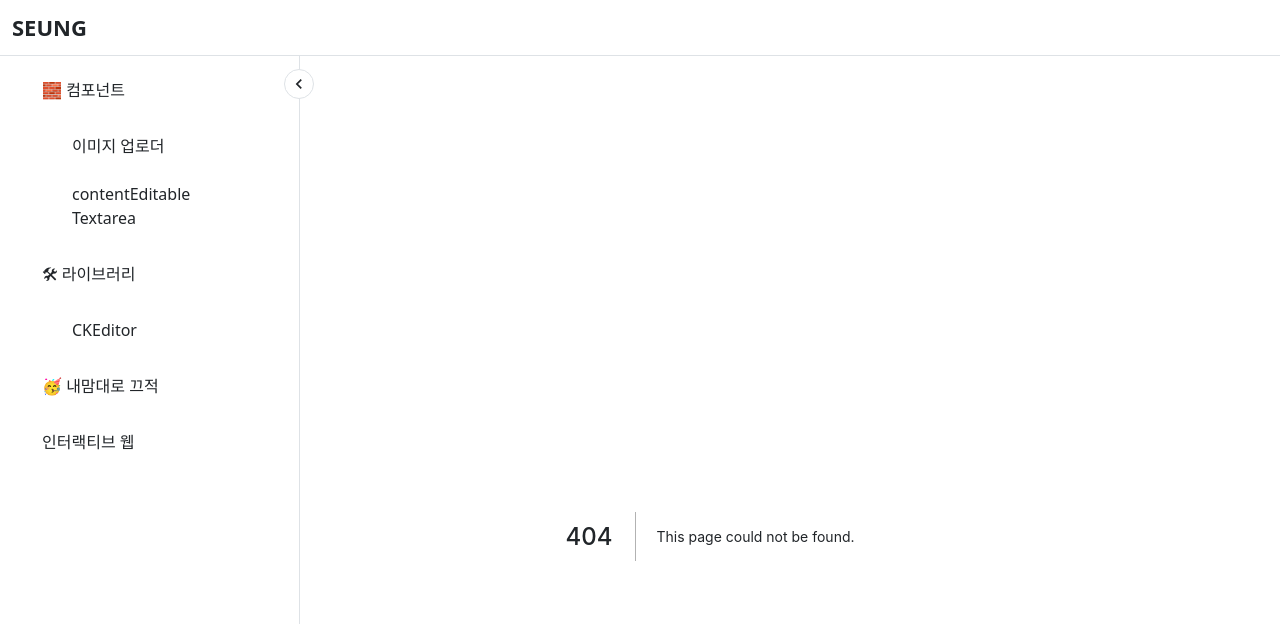
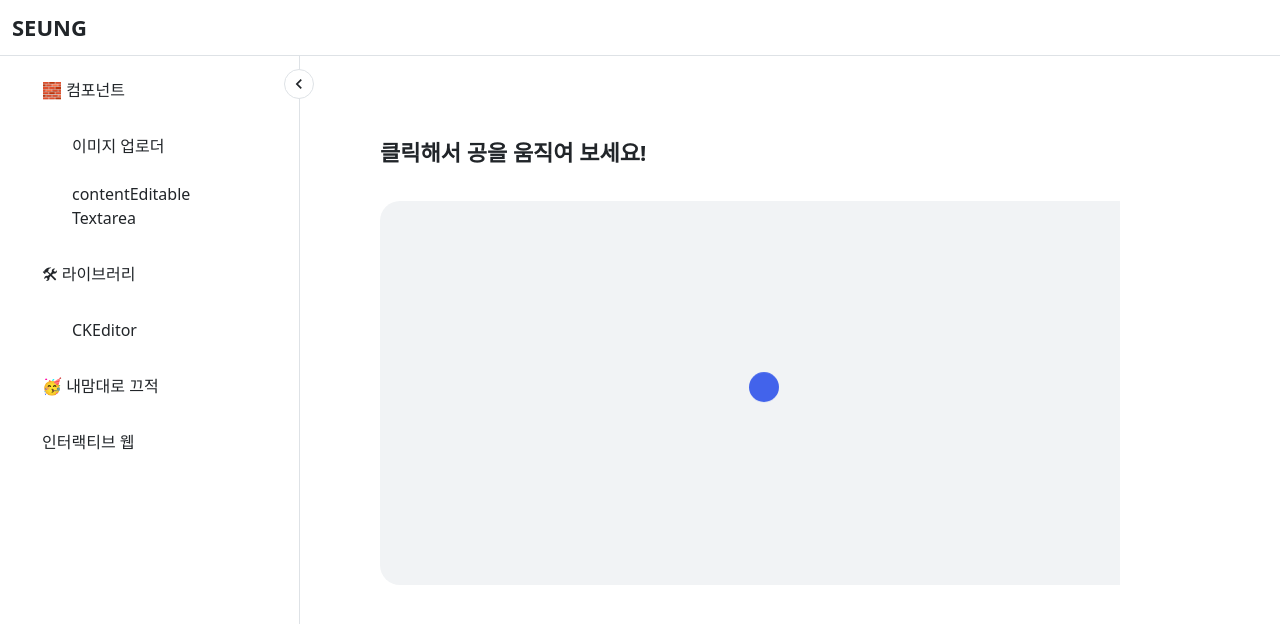
Before and after one commit to sseung95/playground, a Next.js app: page /interactive/ball in a window 1280 px wide. Before the commit this address had no page. Shown: the top 624 px of the page. Built offline with nearby package versions, Linux system fonts and the light colour scheme; a web font is replaced by a local one.

Commit message:
feat: 화면 클릭해서 공 움직이기

```diff
--- /dev/null
+++ b/pages/interactive/ball.tsx
@@ -0,0 +1,7 @@
+import BallContainer from '@/src/container/interactive/BallContainer';
+
+const ball = () => {
+  return <BallContainer />;
+};
+
+export default ball;
--- /dev/null
+++ b/src/container/interactive/BallContainer.tsx
@@ -0,0 +1,93 @@
+import { MouseEvent, useRef, useState } from 'react';
+import styled from '@emotion/styled';
+import { css, keyframes } from '@emotion/react';
+import { BoxSC } from '@/styles/components/common';
+import { color } from '@/styles/color';
+
+const BALL_SIZE = 30;
+
+const BallContainer = () => {
+  const [position, setPosition] = useState({ x: 0, y: 0 });
+  const [isStart, setIsStart] = useState(false);
+  const ballRef = useRef(null);
+
+  const handleClickStage = (e: MouseEvent<HTMLElement>) => {
+    if (!ballRef.current) return;
+
+    setIsStart(true);
+
+    const ballEl = ballRef.current as HTMLElement;
+
+    const x = e.clientX - ballEl.offsetLeft - BALL_SIZE / 2;
+    const y = e.clientY - ballEl.offsetTop - BALL_SIZE / 2;
+
+    setPosition({ x, y });
+  };
+
+  return (
+    <BoxSC.Box>
+      <BoxSC.BoxTitle>클릭해서 공을 움직여 보세요!</BoxSC.BoxTitle>
+      <BoxSC.BoxBody>
+        <Stage onClick={handleClickStage}>
+          <Ball
+            ref={ballRef}
+            size={BALL_SIZE}
+            x={position.x}
+            y={position.y}
+            isStart={isStart}
+          />
+        </Stage>
+      </BoxSC.BoxBody>
+    </BoxSC.Box>
+  );
+};
+
+export default BallContainer;
+
+const Stage = styled.div`
+  display: flex;
+  align-items: center;
+  justify-content: center;
+  width: 60vw;
+  height: 30vw;
+  background-color: ${color.gray.gray50};
+  border-radius: 20px;
+  cursor: pointer;
+`;
+
+const bounce = keyframes`
+  from, 20%, 53%, 80%, to {
+    transform: translate3d(0,0,0);
+  }
+
+  40%, 43% {
+    transform: translate3d(0, -30px, 0);
+  }
+
+  70% {
+    transform: translate3d(0, -15px, 0);
+  }
+
+  90% {
+    transform: translate3d(0,-4px,0);
+  }
+`;
+
+const Ball = styled.div<{
+  size: number;
+  x: number;
+  y: number;
+  isStart: boolean;
+}>`
+  width: ${({ size }) => `${size}px`};
+  height: ${({ size }) => `${size}px`};
+  background: ${color.primary};
+  border-radius: 50%;
+  transition: 0.5s;
+  transform: ${({ x, y }) => `translate3d(${x}px, ${y}px, 0)`};
+  animation: ${({ isStart }) =>
+    !isStart &&
+    css`
+      ${bounce} 1s ease infinite
+    `};
+`;
--- a/src/container/interactive/InteractiveContainer.tsx
+++ b/src/container/interactive/InteractiveContainer.tsx
@@ -11,6 +11,9 @@ const InteractiveContainer = () => {
       </LinkButton>
       <LinkButton>
         <Link href={'/interactive/door'}>문 열고 닫기 👉</Link>
+      </LinkButton>
+      <LinkButton>
+        <Link href={'/interactive/ball'}>공 움직이기 ⚽️</Link>
       </LinkButton>
     </Container>
   );
```
